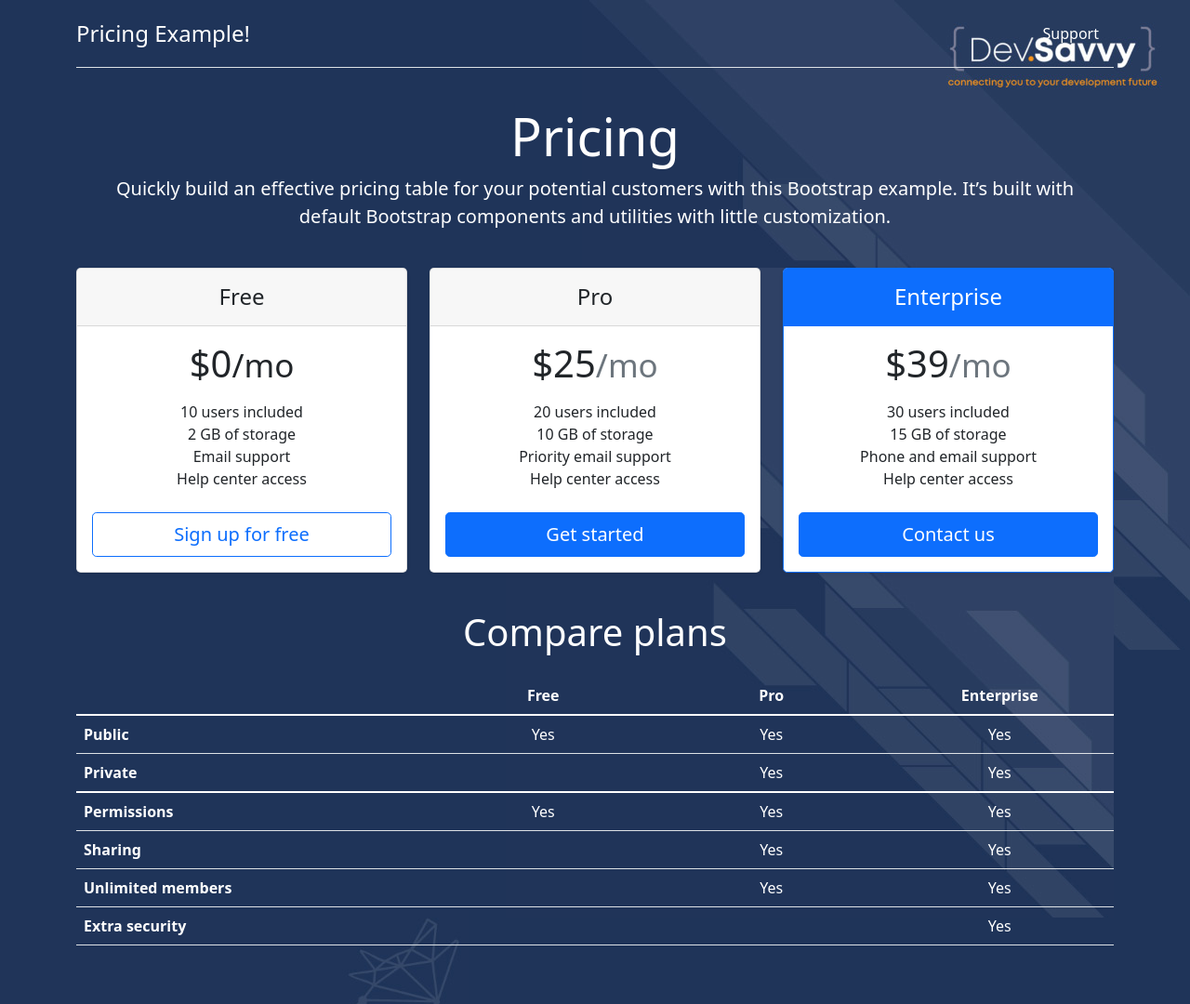
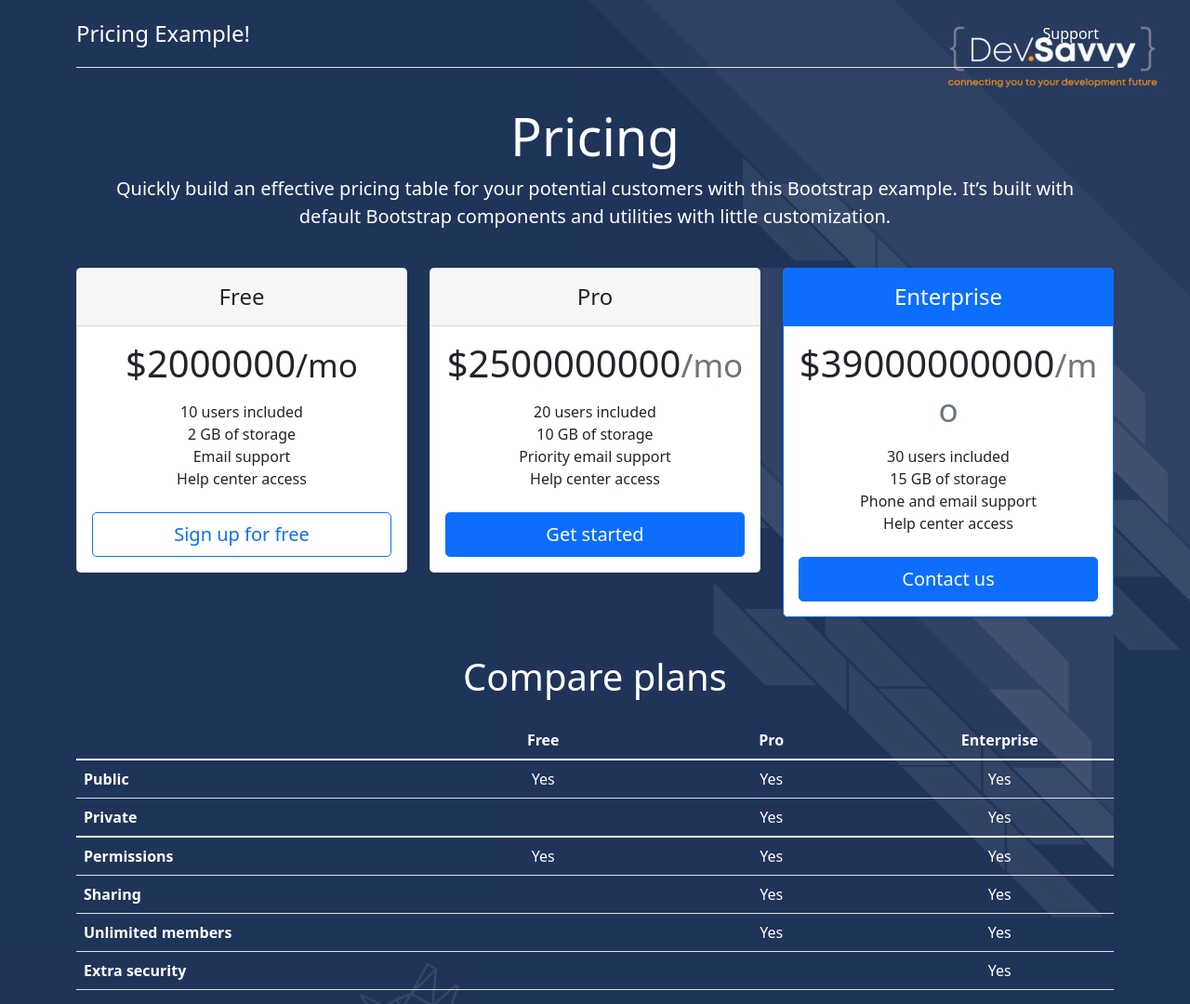
Before and after one commit to devsavvy-za/bootstrap_example, a plain HTML site: page index.html in a window 1280 px wide. Shown: the top 1080 px of the page at 93% size. Drawn offline with nearby package versions, Linux system fonts and the light colour scheme.

Commit message:
Price increase

```diff
--- a/index.html
+++ b/index.html
@@ -53,7 +53,7 @@
                                 <h4 class="my-0 fw-normal">Free</h4>
                             </div>
                             <div class="card-body">
-                                <h1 class="card-title pricing-card-title">$0<small class="fw-light">/mo</small></h1>
+                                <h1 class="card-title pricing-card-title">$2000000<small class="fw-light">/mo</small></h1>
                                 <ul class="list-unstyled mt-3 mb-4">
                                     <li>10 users included</li>
                                     <li>2 GB of storage</li>
@@ -70,7 +70,7 @@
                                 <h4 class="my-0 fw-normal">Pro</h4>
                             </div>
                             <div class="card-body">
-                                <h1 class="card-title pricing-card-title">$25<small class="text-muted fw-light">/mo</small></h1>
+                                <h1 class="card-title pricing-card-title">$2500000000<small class="text-muted fw-light">/mo</small></h1>
                                 <ul class="list-unstyled mt-3 mb-4">
                                     <li>20 users included</li>
                                     <li>10 GB of storage</li>
@@ -87,7 +87,7 @@
                                 <h4 class="my-0 fw-normal">Enterprise</h4>
                             </div>
                             <div class="card-body">
-                                <h1 class="card-title pricing-card-title">$39<small class="text-muted fw-light">/mo</small></h1>
+                                <h1 class="card-title pricing-card-title">$39000000000<small class="text-muted fw-light">/mo</small></h1>
                                 <ul class="list-unstyled mt-3 mb-4">
                                     <li>30 users included</li>
                                     <li>15 GB of storage</li>
```
